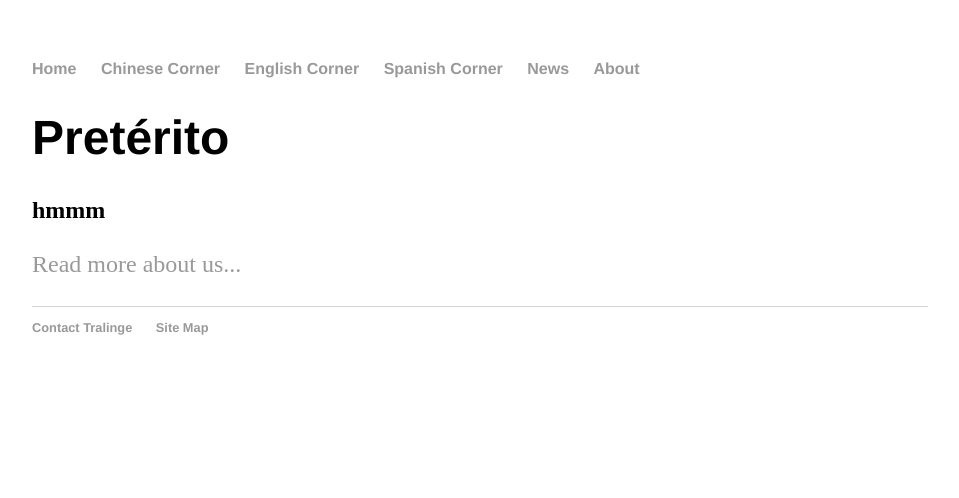
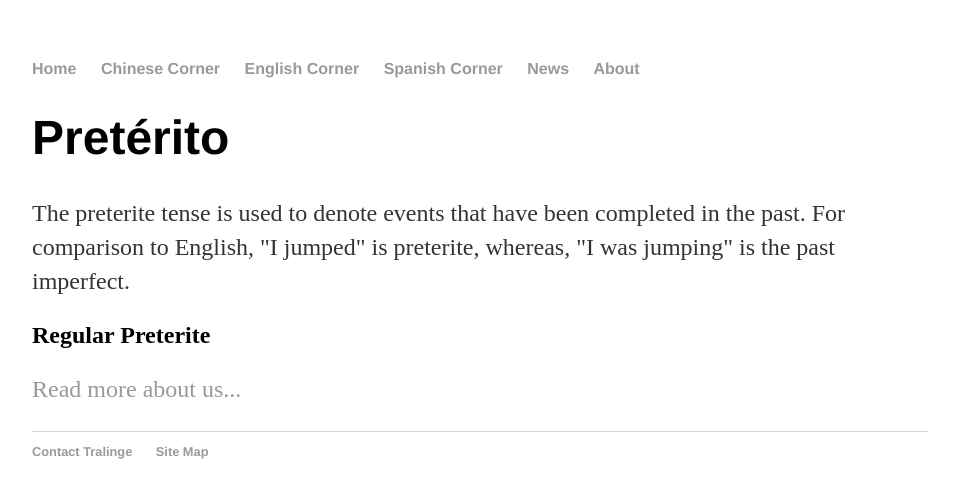
Before and after one commit to Tralinge/tralinge.github.io, a Jekyll site: the page built from spanish_corner/verb_conjugation/preterito.html, in a window 1280 px wide. Shown: the top 498 px of the page, without its empty margins (160-1119 px from the left). Built offline with Jekyll 4.4.1, drawn with Linux system fonts in a browser that asks for light colours.

Commit message:
Update preterito.html

```diff
--- a/spanish_corner/verb_conjugation/preterito.html
+++ b/spanish_corner/verb_conjugation/preterito.html
@@ -4,8 +4,13 @@ title: Tralinge | Spanish Corner - Preterito
 ---
 <div class="blurb">
 	<h1>Pretérito</h1>
-
-  <h2>hmmm</h2>
+		<p>
+			The preterite tense is used to denote events that have been completed in the past.
+			For comparison to English, "I jumped" is preterite, whereas, "I was jumping" is the
+			past imperfect.
+			<!-- link to past imperfect -->
+		</p>
+  <h2>Regular Preterite</h2>
 	<p></p>
 
 
```
